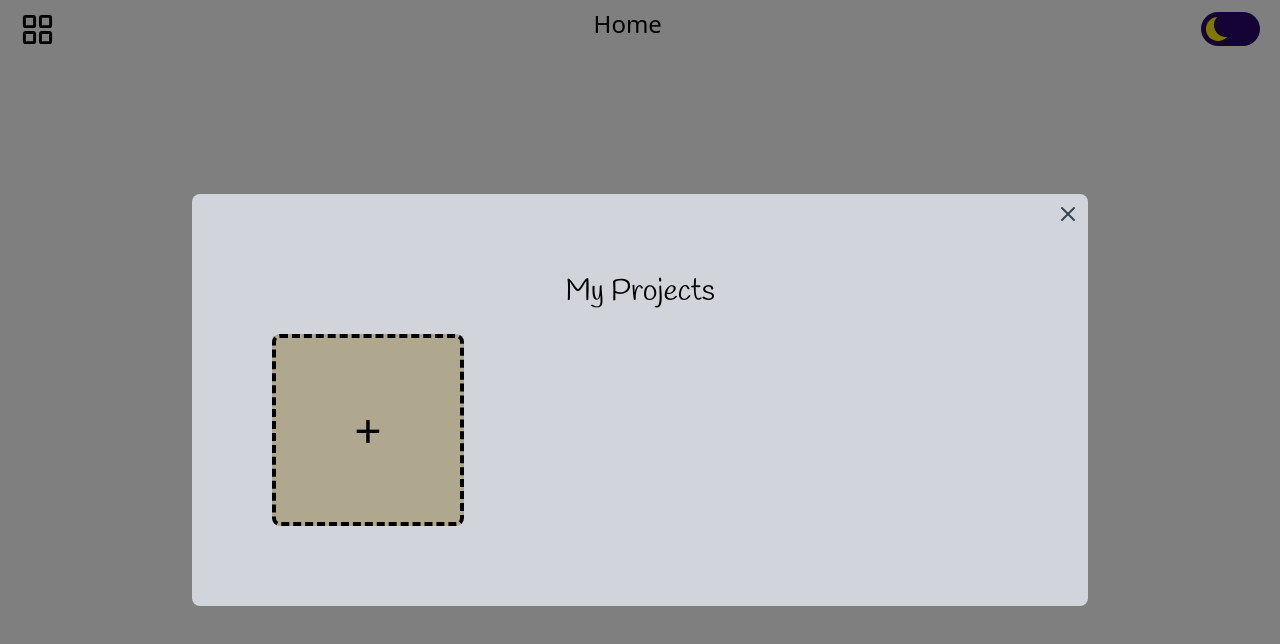
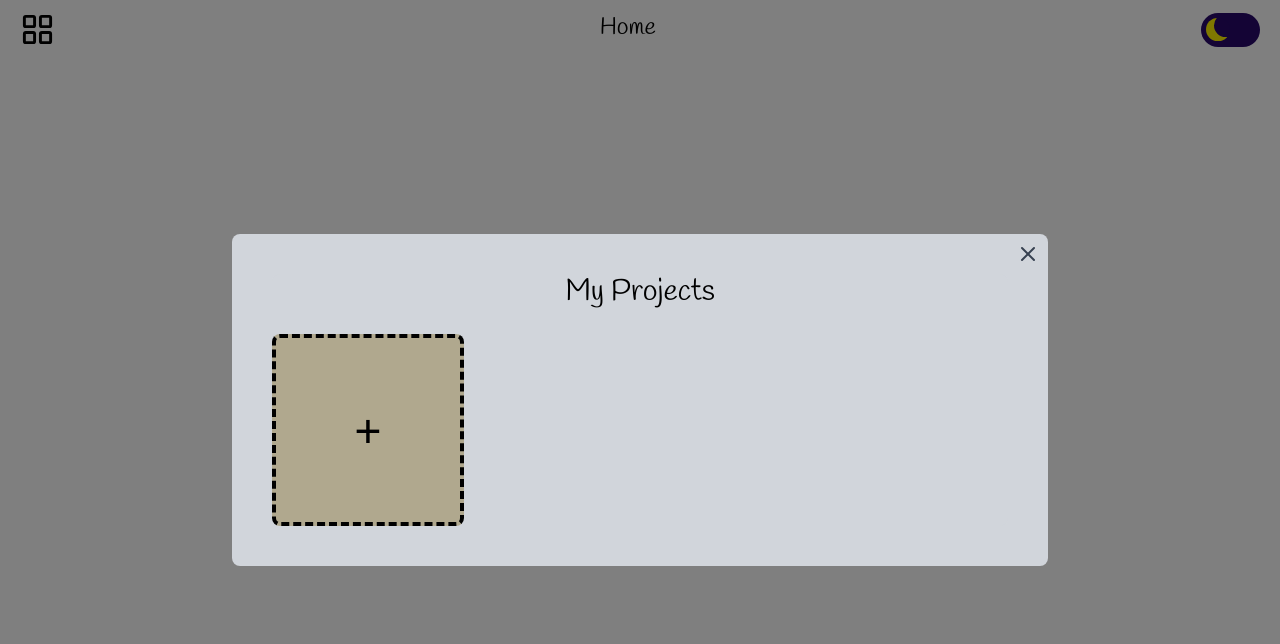
Before and after one commit to zam-cv/creass, a React (Vite) app in the folder app/: page / in a window 1280 px wide. Both pictures are taken after a click on the icon 37 px from the left and 29 px from the top of the page. Shown: the top 644 px of the page. Built offline with nearby package versions, Linux system fonts and the light colour scheme.

Commit message:
Dark Mode y reload

```diff
--- a/app/src/components/PostIt.tsx
+++ b/app/src/components/PostIt.tsx
@@ -1,15 +1,16 @@
 interface PostItProps {
   title: string;
   onClick?: () => void;
+  className?: string;
 }
 
-const PostIt: React.FC<PostItProps> = ({ title, onClick }) => {
+const PostIt: React.FC<PostItProps> = ({ title, onClick, className }) => {
   return (
     <div
-      className="w-48 h-48 bg-postIt rounded-lg shadow-lg cursor-pointer flex items-center justify-center"
+      className={`w-48 h-48 bg-postIt rounded-lg shadow-lg cursor-pointer flex items-center justify-center ${className}`}
       onClick={onClick}
     >
-      <h2 className="text-xl font-bold">{title}</h2>
+      <h2 className="text-black text-xl font-bold font-handlee">{title}</h2>
     </div>
   );
 };
--- a/app/src/pages/Home.tsx
+++ b/app/src/pages/Home.tsx
@@ -4,7 +4,7 @@ import MyProjects from "./MyProjects";
 import Board from "../components/Board";
 import CloseButton from "../components/ui/CloseButton";
 import ThemeSwitch from "../components/ui/ThemeSwitch";
-import { ThemeProvider, useTheme } from "../contexts/themeContext";
+import { ThemeProvider, useTheme } from "../contexts/ThemeContext";
 
 const HomeContent: React.FC = () => {
   const [isModalOpen, setIsModalOpen] = useState(false);
@@ -33,7 +33,7 @@ const HomeContent: React.FC = () => {
       }`}
     >
       <header className="h-[8vh]">
-        <div className="flex justify-between">
+        <div className="flex justify-between items-center">
           <div className="order-first pl-5 pt-3">
             <LayoutGrid
               size={35}
@@ -42,8 +42,12 @@ const HomeContent: React.FC = () => {
               color={theme === "dark" ? "white" : "black"}
             />
           </div>
-          <div className="flex items-center">
-            <h1 className="text-2xl">
+          <div className="flex items-center justify-center mt-2">
+            <h1
+              className={`text-2xl font-handlee ${
+                theme === "dark" ? "text-white" : "text-black"
+              }`}
+            >
               {selectedProject ? selectedProject : "Home"}
             </h1>
           </div>
--- a/app/src/pages/MyProjects.tsx
+++ b/app/src/pages/MyProjects.tsx
@@ -2,20 +2,14 @@ import { useState, useEffect } from "react";
 import PostIt from "../components/PostIt";
 import NewPostIt from "../components/newPostIt";
 import CreateProjectModal from "../components/CreateProjectModal";
-import { useNavigate } from "react-router-dom";
-
-interface PostItProps {
-  title: string;
-  onClick?: () => void; // Definimos la prop onClick como opcional
-}
+import { useTheme } from "../contexts/ThemeContext";
 
 export default function MyProjects() {
   const [isModalOpen, setIsModalOpen] = useState(false);
   const [projects, setProjects] = useState<string[]>([]);
-  const navigate = useNavigate(); // Usamos navigate para redirigir al Home con el proyecto seleccionado
+  const { theme } = useTheme();
 
   useEffect(() => {
-    // Cargar proyectos guardados de localStorage al cargar el componente
     const storedProjects = localStorage.getItem("projects");
     if (storedProjects) {
       setProjects(JSON.parse(storedProjects));
@@ -33,20 +27,23 @@ export default function MyProjects() {
   const handleCreateProject = (projectName: string) => {
     const updatedProjects = [...projects, projectName];
     setProjects(updatedProjects);
-    localStorage.setItem("projects", JSON.stringify(updatedProjects)); // Guardar en localStorage
+    localStorage.setItem("projects", JSON.stringify(updatedProjects));
     handleCloseModal();
   };
 
   const handleProjectClick = (projectName: string) => {
-    // Guardar el proyecto seleccionado en localStorage o en el estado global si tienes uno
     localStorage.setItem("selectedProject", projectName);
-    // Navegar al home con el proyecto seleccionado
-    navigate("/");
+    window.location.reload();
+    handleCloseModal();
   };
 
   return (
     <div className="flex justify-center items-center min-h-auto">
-      <div className="bg-gray-300 p-10 rounded-lg">
+      <div
+        className={`${
+          theme === "dark" ? "bg-darkMode text-white" : "bg-gray-300 text-black"
+        } rounded-lg`}
+      >
         <h1 className="text-center text-3xl font-handlee mb-6">My Projects</h1>
         <div className="grid grid-cols-3 gap-20">
           <NewPostIt onClick={handleOpenModal} />
@@ -54,7 +51,8 @@ export default function MyProjects() {
             <PostIt
               key={index}
               title={project}
-              onClick={() => handleProjectClick(project)} // Asignamos onClick
+              onClick={() => handleProjectClick(project)}
+              className="text-black"
             />
           ))}
         </div>
```
